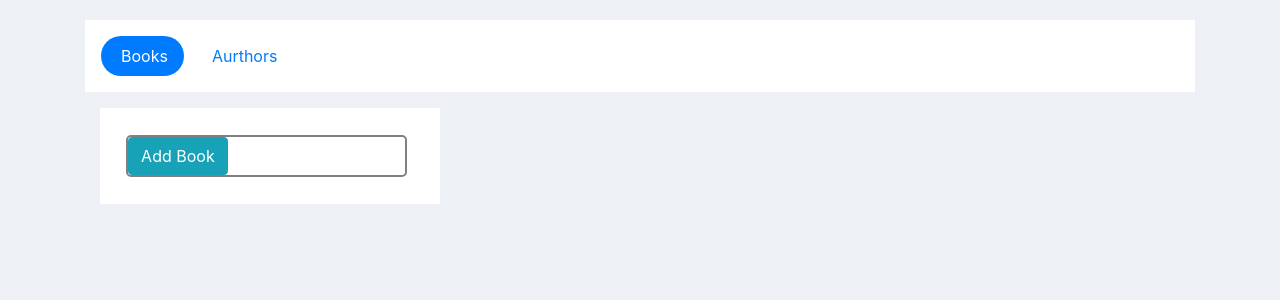
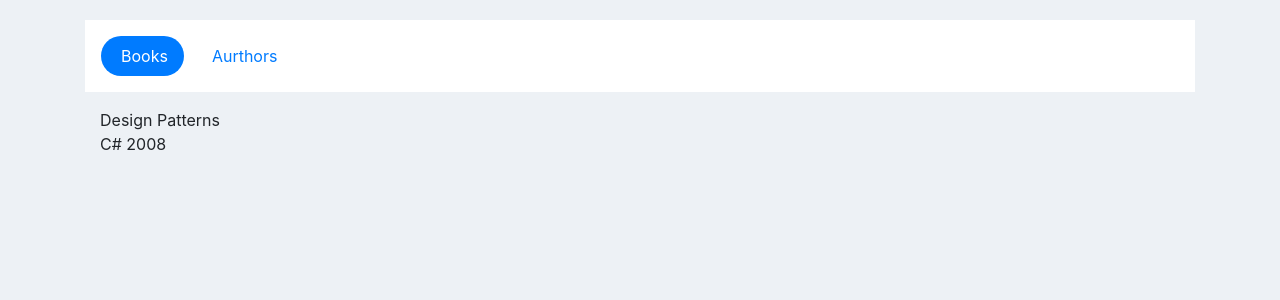
Before and after one commit to Yawarmurtaza/library, a Next.js app: page / in a window 1280 px wide. Shown: the top 300 px of the page. Built offline with nearby package versions, Linux system fonts and the light colour scheme.

Commit message:
renamed to prefix useXXXX - displaying books title. BookContext in place. app is working

```diff
--- a/src/Controllers/BooksController.jsx
+++ /dev/null
@@ -1,27 +0,0 @@
-import AuthorsEntityManager from "../EntityManagers/AuthorsEntityManager";
-import BooksEntityManager from "../EntityManagers/BooksEntityManager";
-import PublishersEntityManager from "../EntityManagers/PublishersEntityManager";
-
-export default function BooksController() {
-    const { allBooks, bookErrors, AddBookEntity, UpdateBookEntity, DeleteBookEntity } = BooksEntityManager();
-    const { allAuthors, authorsDataError, AddAuthorEntity } = AuthorsEntityManager();
-    const { pubData, pubDataError, AddPubEntity } = PublishersEntityManager();
-
-    function AddNewBook(title, authorNames, publisherName, publishDate) {
-
-        const publisherId = pubData ? pubData.find(p => p.name == publisherName).id : 0;
-
-        console.log("pub id = " + publisherId);
-
-        const authorNamesArray = authorNames ? authorNames.split(",").filter(name => name && name.length > 0) : [];
-        const authorIds = allAuthors?.filter(a => authorNamesArray.includes(a.name)).map(a => a.id);
-
-        console.log(authorIds);
-
-
-        return AddBookEntity(title, authorIds, publisherId, publishDate);
-
-    }
-
-    return { allBooks, bookErrors, AddNewBook };
-}
--- /dev/null
+++ b/src/Controllers/useBooksController.jsx
@@ -0,0 +1,21 @@
+import useAuthorsEntityManager from "../EntityManagers/useAuthorsEntityManager";
+import useBooksEntityManager from "../EntityManagers/useBooksEntityManager";
+import usePublishersEntityManager from "../EntityManagers/usePublishersEntityManager";
+
+export default function useBooksController() {
+    const { allBooks, booksDataError, AddBookEntity, UpdateBookEntity, DeleteBookEntity } = useBooksEntityManager();
+    const { allAuthors, authorsDataError, AddAuthorEntity } = useAuthorsEntityManager();
+    const { pubsData, pubsDataError, AddPubEntity } = usePublishersEntityManager();
+
+    function AddNewBook(title, authorNames, publisherName, publishDate) {
+        const publisherId = pubsData ? pubsData.find(p => p.name == publisherName).id : 0;
+        if (publisherId === 0) {
+            throw new Error("invalid publisher name.");
+        }
+        const authorNamesArray = authorNames ? authorNames.split(",").filter(name => name && name.length > 0) : [];
+        const authorIds = allAuthors?.filter(a => authorNamesArray.includes(a.name)).map(a => a.id);
+        return AddBookEntity(title, authorIds, publisherId, publishDate);
+    }
+
+    return { allBooks, booksDataError, AddNewBook };
+}
--- a/src/EntityManagers/PublishersEntityManager.jsx
+++ /dev/null
@@ -1,16 +0,0 @@
-import GenericDataAccess from "../dataAccess/GenericDataAccess";
-import publishers from "../data/publishers.json";
-import { v4 as newGuid } from "uuid";
-
-export default function PublishersEntityManager() {
-    const { data: pubData, error: pubDataError, Add, Update, Delete } = GenericDataAccess(publishers);
-
-    function AddPubEntity(name) {
-        const id = newGuid();
-        const newPub = { id, name, createDate: new Date().toLocaleDateString() };
-        Add(newPub);
-        return id;
-    }
-
-    return { pubData, pubDataError, AddPubEntity };
-}
--- a/src/EntityManagers/AuthorsEntityManager.jsx
+++ b/src/EntityManagers/useAuthorsEntityManager.jsx
@@ -1,9 +1,9 @@
 import authors from "../data/aurthors.json";
-import GenericDataAccess from "../dataAccess/GenericDataAccess";
+import useGenericDataAccess from "../dataAccess/useGenericDataAccess";
 import { v4 as newGuid } from "uuid";
 
-export default function AuthorsEntityManager() {
-    const { data: allAuthors, error: authorsDataError, Add, Update, Delete } = GenericDataAccess(authors);
+export default function useAuthorsEntityManager() {
+    const { data: allAuthors, error: authorsDataError, Add, Update, Delete } = useGenericDataAccess(authors);
 
 
     function AddAuthorEntity(name) {
--- a/src/EntityManagers/BooksEntityManager.jsx
+++ b/src/EntityManagers/useBooksEntityManager.jsx
@@ -1,9 +1,9 @@
 import books from "../data/books.json";
-import GenericDataAccess from "../dataAccess/GenericDataAccess";
+import useGenericDataAccess from "../dataAccess/useGenericDataAccess";
 import { v4 as newGuid } from "uuid";
 
-export default function BooksEntityManager() {
-    const { data: allBooks, error : bookErrors, Add, Update, Delete } = GenericDataAccess(books);
+export default function useBooksEntityManager() {
+    const { data: allBooks, error : booksDataError, Add, Update, Delete } = useGenericDataAccess(books);
 
     function AddBookEntity(title, authorIds, publisherId, publishDate) {
         const id = newGuid();
@@ -23,6 +23,6 @@ export default function BooksEntityManager() {
     }
 
 
-    return { allBooks, bookErrors, AddBookEntity, UpdateBookEntity, DeleteBookEntity };
+    return { allBooks, booksDataError, AddBookEntity, UpdateBookEntity, DeleteBookEntity };
 
 }
--- /dev/null
+++ b/src/EntityManagers/usePublishersEntityManager.jsx
@@ -0,0 +1,16 @@
+import useGenericDataAccess from "../dataAccess/useGenericDataAccess";
+import publishers from "../data/publishers.json";
+import { v4 as newGuid } from "uuid";
+
+export default function usePublishersEntityManager() {
+    const { data: pubsData, error: pubsDataError, Add, Update, Delete } = useGenericDataAccess(publishers);
+
+    function AddPubEntity(name) {
+        const id = newGuid();
+        const newPub = { id, name, createDate: new Date().toLocaleDateString() };
+        Add(newPub);
+        return id;
+    }
+
+    return { pubsData, pubsDataError, AddPubEntity };
+}
--- a/src/components/App.jsx
+++ b/src/components/App.jsx
@@ -1,18 +1,32 @@
-import { useState } from "react";
+import { createContext, useContext, useState } from "react";
+import useBooksController from "../Controllers/useBooksController";
 import Aurthor from "./Aurthor";
 import Books from "./books";
 import MenuBar from "./MenuBar";
 
+export const BookContext = createContext({
+    allBooks: [], booksDataError: "", AddNewBook: () => { }
+});
+
+
 export default function App() {
     const [currentTabValue, setCurrentTabValue] = useState("Books"); // ["Books", "Aurthors"]
+    const booksController = useBooksController();
 
-
+    if(booksController.booksDataError){
+        return <div className="container">error: {booksDataError}</div>;
+    }
+    if(!booksController.allBooks){
+        return <div className="container">Loading... Please wait</div>;
+    }
 
     return (
         <div className="container">
-            <MenuBar currentTab={currentTabValue} setCurrentTab={setCurrentTabValue} />
-            {currentTabValue == "Books" && <Books />}
-            <Aurthor />
+            <BookContext.Provider value={booksController}>
+                <MenuBar currentTab={currentTabValue} setCurrentTab={setCurrentTabValue} />
+                {currentTabValue == "Books" && <Books />}
+                {currentTabValue == "Aurthor" && <Aurthor />}
+            </BookContext.Provider>
         </div>
     );
 }
--- a/src/components/Book.jsx
+++ b/src/components/Book.jsx
@@ -1,5 +1,7 @@
-export default function Book(){
+export default function Book(props){
     return (
-        <div></div>
+        <div>
+            {props.book.title}
+        </div>
     );
 }
--- a/src/components/Books.jsx
+++ b/src/components/Books.jsx
@@ -1,32 +1,28 @@
-import BooksController from "../Controllers/BooksController";
-import BooksEntityManager from "../EntityManagers/BooksEntityManager";
+import { useContext } from "react";
+import { BookContext } from "./App";
+import Book from "./Book";
 
 export default function Books() {
 
-    const { allBooks, bookErrors, AddNewBook } = BooksController();
+    const { allBooks, booksDataError, AddNewBook } = useContext(BookContext);
 
     if (allBooks) { console.log(allBooks); }
 
-    function AddNewBook2() {
-        const authorNames = "Gamma,Johnson, Helm  ";
-        const publisherId = "wrox";
-        const publishDate = "2005-01-05";
-        const title = "C# via CLR";
+    // function AddNewBook2() {
+    //     const authorNames = "Gamma,Johnson, Helm  ";
+    //     const publisherId = "wrox";
+    //     const publishDate = "2005-01-05";
+    //     const title = "C# via CLR";
 
-        const bookId = AddNewBook(title, authorNames, publisherId, publishDate);
-        console.log("new bookid = " + bookId);
-    }
+    //     const bookId = AddNewBook(title, authorNames, publisherId, publishDate);
+    //     console.log("new bookid = " + bookId);
+    // }
 
-    if(allBooks?.length < 4)
-    {AddNewBook2();}
+    // if (allBooks?.length < 4) { AddNewBook2(); }
 
     return (
         <div className="col-md-4 single-note-item all-category">
-              <div className="card card-body">
-            <span className="textbox-tag">
-                <button className="btn btn-info">Add Book</button>
-                </span>
-            </div>
+            {allBooks.map(book => <Book book={book} key={book.id}/>)}
         </div>
     );
 }
--- a/src/dataAccess/GenericDataAccess.jsx
+++ b/src/dataAccess/useGenericDataAccess.jsx
@@ -1,6 +1,6 @@
 import { useEffect, useState } from "react";
 
-export default function GenericDataAccess(seedData, delayTimeoutInMilliSeconds = 500) {
+export default function useGenericDataAccess(seedData, delayTimeoutInMilliSeconds = 500) {
     const [data, setData] = useState();
     const [error, setError] = useState();
 
```
Also changed, not shown: src/Controllers/AuthorsController.jsx (deleted, +0 -11 lines), src/Controllers/useAuthorsController.jsx (added, +11 -0 lines).
